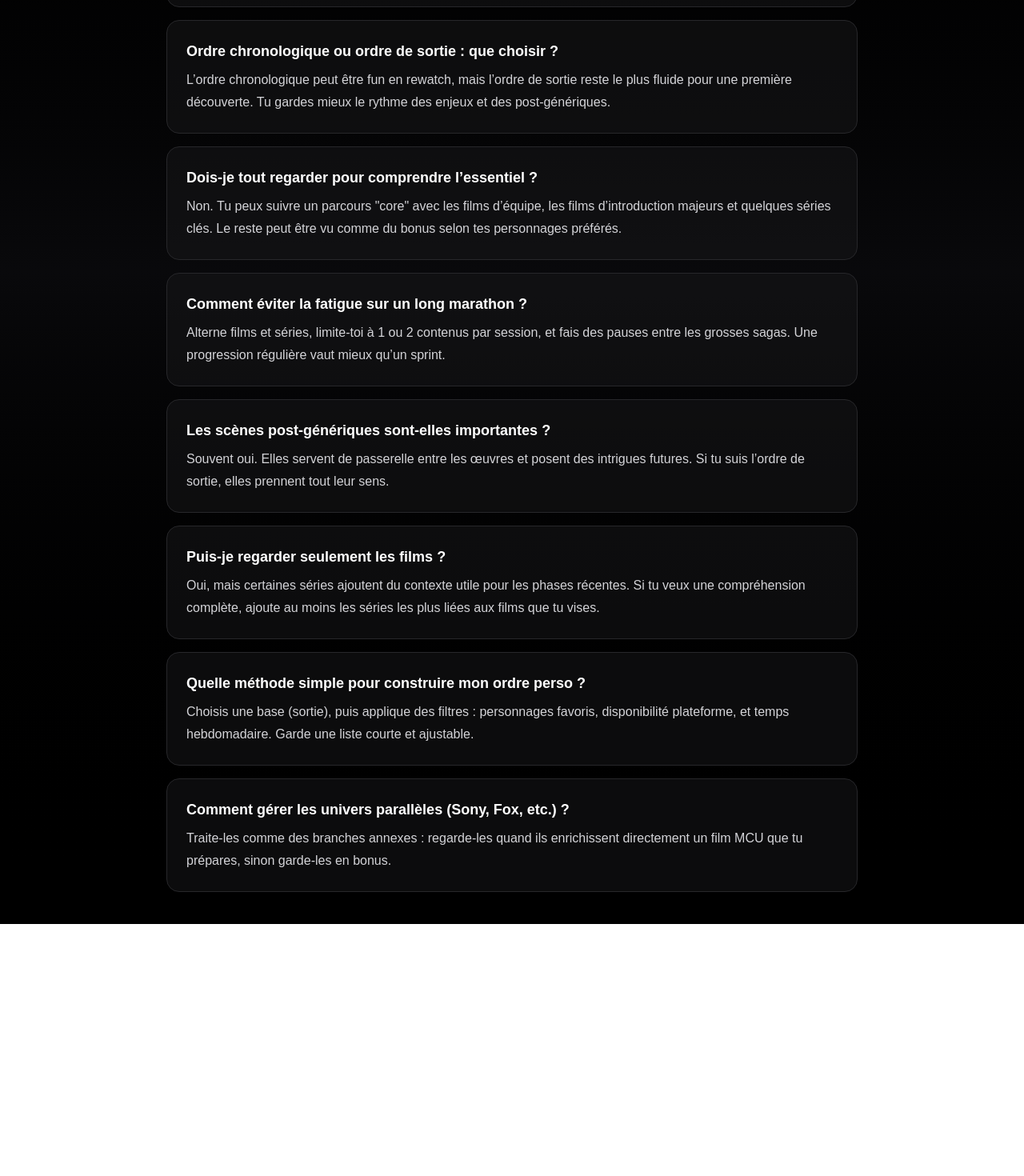
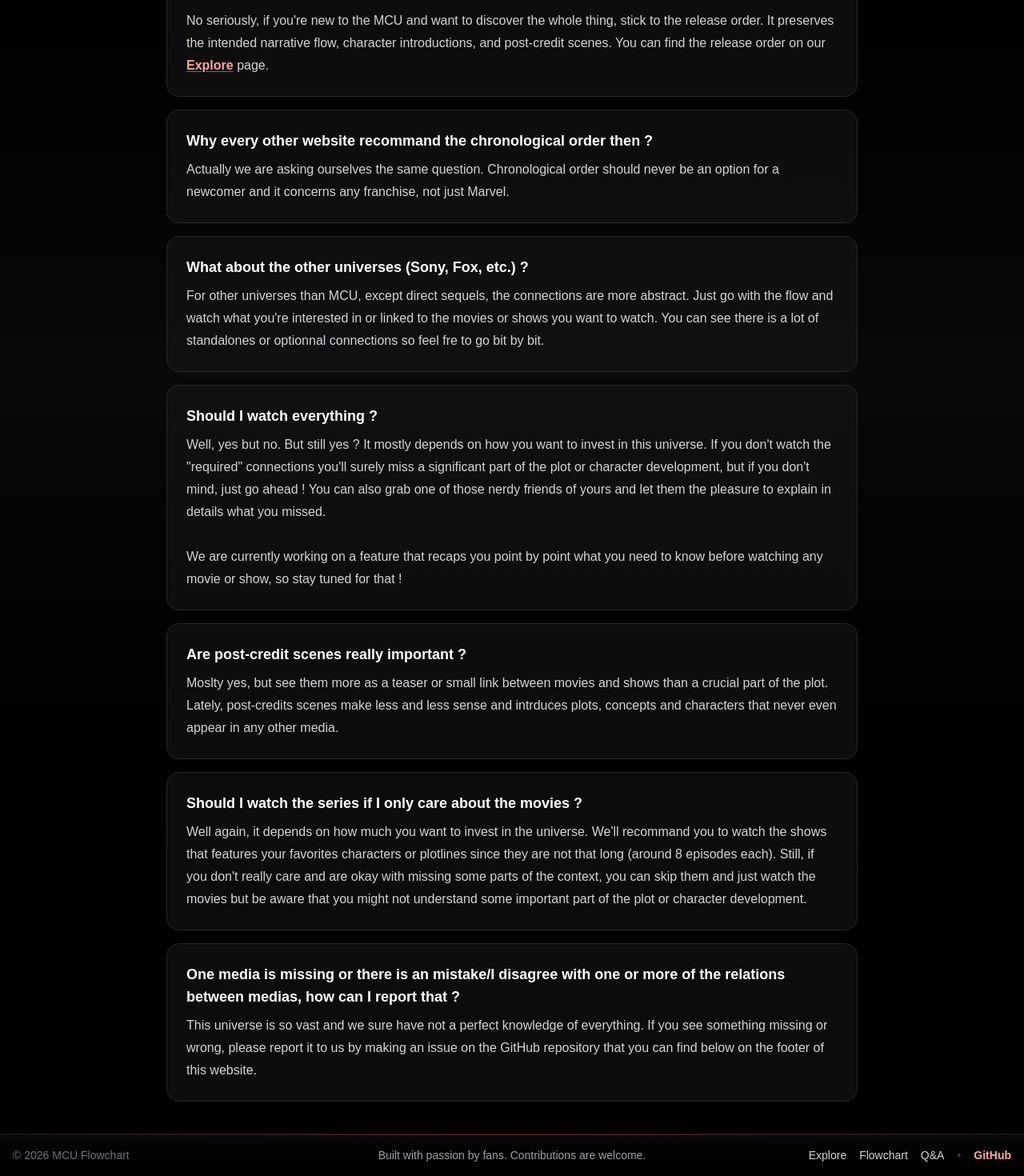
Before and after one commit to RedDTG/mcu-flowchart, a Next.js app in the folder apps/web/: page /watching-order in a window 1280 px wide. Shown: the part 479-1949 px from the top of the page at 80% size. Before the commit the page ends 1634 px from the top, so only its background shows below. Built offline with nearby package versions, Linux system fonts and the light colour scheme; no server answers.

Commit message:
feat: adding watching order + footer and fixed flowchart zoom

```diff
--- a/apps/web/src/app/layout.tsx
+++ b/apps/web/src/app/layout.tsx
@@ -1,6 +1,7 @@
 import type { Metadata } from "next";
 import { Geist, Geist_Mono } from "next/font/google";
 import "@xyflow/react/dist/style.css";
+import { SiteFooter } from "@/components/SiteFooter";
 import "./globals.css";
 
 const geistSans = Geist({
@@ -28,7 +29,10 @@ export default function RootLayout({
       lang="en"
       className={`${geistSans.variable} ${geistMono.variable} h-full antialiased`}
     >
-      <body className="min-h-full flex flex-col">{children}</body>
+      <body className="min-h-full flex flex-col">
+        {children}
+        <SiteFooter />
+      </body>
     </html>
   );
 }
--- a/apps/web/src/components/AppNavbar.tsx
+++ b/apps/web/src/components/AppNavbar.tsx
@@ -16,8 +16,8 @@ const pageLinks = [
   { href: "/", label: "Home" },
   { href: "/flowchart", label: "Flowchart" },
   { href: "/all-media", label: "Explore" },
+  { href: "/watching-order", label: "Watching Order" },
   // { href: "/watching-map", label: "Watching Map" },
-  // { href: "/watching-order", label: "Watching Order" },
 ] as const;
 
 function getMediaTypeTextClass(mediatype: SearchMedia["mediatype"]) {
--- a/apps/web/src/components/FlowchartPage.tsx
+++ b/apps/web/src/components/FlowchartPage.tsx
@@ -338,11 +338,6 @@ function UniverseGroupNode({ data }: NodeProps<Node<UniverseGroupNodeData>>) {
   );
 }
 
-const nodeTypes = {
-  mediaNode: MediaFlowNode,
-  universeGroup: UniverseGroupNode,
-};
-
 function buildUniverseIndex(universes: UniverseMetadata[], nodes: GraphNode[]) {
   const usedUniverses = new Set(nodes.map((node) => node.universe));
   const orderedUniverses = universes
@@ -643,6 +638,13 @@ export function FlowchartPage() {
   const [sagas, setSagas] = useState<SagaMetadata[]>([]);
   const [loading, setLoading] = useState(true);
   const [error, setError] = useState<string | null>(null);
+  const nodeTypes = useMemo(
+    () => ({
+      mediaNode: MediaFlowNode,
+      universeGroup: UniverseGroupNode,
+    }),
+    [],
+  );
 
   useEffect(() => {
     const loadGraph = async () => {
@@ -723,7 +725,7 @@ export function FlowchartPage() {
                 nodes={flowState.nodes}
                 edges={flowState.edges}
                 nodeTypes={nodeTypes}
-                defaultViewport={{ x: 500, y: 80, zoom: 0.2 }}
+                defaultViewport={{ x: 500, y: 200, zoom: 0.5 }}
                 minZoom={0.05}
                 maxZoom={1.35}
                 defaultEdgeOptions={{ type: "simplebezier" }}
--- /dev/null
+++ b/apps/web/src/components/SiteFooter.tsx
@@ -0,0 +1,45 @@
+import Link from "next/link";
+
+const githubUrl = "https://github.com/RedDTG/mcu-flowchart";
+const footerLinks = [
+    { href: "/all-media", label: "Explore" },
+    { href: "/flowchart", label: "Flowchart" },
+    { href: "/watching-order", label: "Q&A" },
+] as const;
+
+export function SiteFooter() {
+    const year = new Date().getFullYear();
+
+    return (
+        <footer className="relative border-t border-zinc-800/80 bg-linear-to-b from-zinc-950 to-black text-zinc-300">
+            <div className="pointer-events-none absolute inset-x-0 top-0 h-px bg-linear-to-r from-transparent via-red-500/45 to-transparent" />
+
+            <div className="mx-auto grid w-full max-w-7xl items-center gap-3 px-4 py-4 text-sm md:grid-cols-3">
+                <p className="text-zinc-500">© {year} MCU Flowchart</p>
+
+                <p className="text-zinc-400 md:justify-self-center md:text-center">Built with passion by fans. Contributions are welcome.</p>
+
+                <div className="flex flex-wrap items-center gap-x-4 gap-y-2 md:justify-self-end">
+                    <nav className="flex flex-wrap items-center gap-x-4 gap-y-2">
+                        {footerLinks.map((link) => (
+                            <Link key={link.href} href={link.href} className="text-zinc-300 transition hover:text-white">
+                                {link.label}
+                            </Link>
+                        ))}
+                    </nav>
+
+                    <span className="hidden text-zinc-700 sm:inline">•</span>
+
+                    <a
+                        href={githubUrl}
+                        target="_blank"
+                        rel="noreferrer noopener"
+                        className="font-semibold text-red-300 transition hover:text-red-200"
+                    >
+                        GitHub
+                    </a>
+                </div>
+            </div>
+        </footer>
+    );
+}
--- a/apps/web/src/components/WatchingOrderPage.tsx
+++ b/apps/web/src/components/WatchingOrderPage.tsx
@@ -1,3 +1,4 @@
+import Link from "next/link";
 import { AppNavbar } from "./AppNavbar";
 
 interface FaqItem {
@@ -7,59 +8,73 @@ interface FaqItem {
 
 const faqItems: FaqItem[] = [
   {
-    question: "Quel est le meilleur ordre pour débuter Marvel ?",
+    question: "What is the best order to watch Marvel movies and series ?",
     answer:
-      "Si tu débutes, l’ordre de sortie est le plus simple : il évite les spoilers involontaires et respecte la manière dont les révélations ont été pensées.",
+      "Release Order.\n\nNo seriously, if you're new to the MCU and want to discover the whole thing, stick to the release order. It preserves the intended narrative flow, character introductions, and post-credit scenes. You can find the release order on our Explore page.",
   },
   {
-    question: "Ordre chronologique ou ordre de sortie : que choisir ?",
+    question: "Why every other website recommand the chronological order then ?",
     answer:
-      "L’ordre chronologique peut être fun en rewatch, mais l’ordre de sortie reste le plus fluide pour une première découverte. Tu gardes mieux le rythme des enjeux et des post-génériques.",
+      "Actually we are asking ourselves the same question. Chronological order should never be an option for a newcomer and it concerns any franchise, not just Marvel.",
   },
   {
-    question: "Dois-je tout regarder pour comprendre l’essentiel ?",
+    question: "What about the other universes (Sony, Fox, etc.) ?",
     answer:
-      "Non. Tu peux suivre un parcours \"core\" avec les films d’équipe, les films d’introduction majeurs et quelques séries clés. Le reste peut être vu comme du bonus selon tes personnages préférés.",
+      "For other universes than MCU, except direct sequels, the connections are more abstract. Just go with the flow and watch what you're interested in or linked to the movies or shows you want to watch. You can see there is a lot of standalones or optionnal connections so feel fre to go bit by bit.",
   },
   {
-    question: "Comment éviter la fatigue sur un long marathon ?",
+    question: "Should I watch everything ?",
     answer:
-      "Alterne films et séries, limite-toi à 1 ou 2 contenus par session, et fais des pauses entre les grosses sagas. Une progression régulière vaut mieux qu’un sprint.",
+      "Well, yes but no. But still yes ? It mostly depends on how you want to invest in this universe. If you don't watch the \"required\" connections you'll surely miss a significant part of the plot or character development, but if you don't mind, just go ahead ! You can also grab one of those nerdy friends of yours and let them the pleasure to explain in details what you missed.\n\nWe are currently working on a feature that recaps you point by point what you need to know before watching any movie or show, so stay tuned for that !",
   },
   {
-    question: "Les scènes post-génériques sont-elles importantes ?",
+    question: "Are post-credit scenes really important ?",
     answer:
-      "Souvent oui. Elles servent de passerelle entre les œuvres et posent des intrigues futures. Si tu suis l’ordre de sortie, elles prennent tout leur sens.",
+      "Moslty yes, but see them more as a teaser or small link between movies and shows than a crucial part of the plot. Lately, post-credits scenes make less and less sense and intrduces plots, concepts and characters that never even appear in any other media.",
   },
   {
-    question: "Puis-je regarder seulement les films ?",
+    question: "Should I watch the series if I only care about the movies ?",
     answer:
-      "Oui, mais certaines séries ajoutent du contexte utile pour les phases récentes. Si tu veux une compréhension complète, ajoute au moins les séries les plus liées aux films que tu vises.",
+      "Well again, it depends on how much you want to invest in the universe. We'll recommand you to watch the shows that features your favorites characters or plotlines since they are not that long (around 8 episodes each). Still, if you don't really care and are okay with missing some parts of the context, you can skip them and just watch the movies but be aware that you might not understand some important part of the plot or character development. ",
   },
   {
-    question: "Quelle méthode simple pour construire mon ordre perso ?",
+    question: "One media is missing or there is an mistake/I disagree with one or more of the relations between medias, how can I report that ?",
     answer:
-      "Choisis une base (sortie), puis applique des filtres : personnages favoris, disponibilité plateforme, et temps hebdomadaire. Garde une liste courte et ajustable.",
-  },
-  {
-    question: "Comment gérer les univers parallèles (Sony, Fox, etc.) ?",
-    answer:
-      "Traite-les comme des branches annexes : regarde-les quand ils enrichissent directement un film MCU que tu prépares, sinon garde-les en bonus.",
-  },
+      "This universe is so vast and we sure have not a perfect knowledge of everything. If you see something missing or wrong, please report it to us by making an issue on the GitHub repository that you can find below on the footer of this website.",
+  }
 ];
 
 export function WatchingOrderPage() {
+  const renderAnswer = (answer: string) => {
+    const exploreWord = "Explore";
+    const parts = answer.split(exploreWord);
+
+    if (parts.length === 1) {
+      return answer;
+    }
+
+    return parts.map((part, index) => (
+      <span key={`${part}-${index}`}>
+        {part}
+        {index < parts.length - 1 ? (
+          <Link href="/all-media" className="font-semibold text-red-300 underline decoration-red-400/70 underline-offset-2 hover:text-red-200">
+            {exploreWord}
+          </Link>
+        ) : null}
+      </span>
+    ));
+  };
+
   return (
     <div className="min-h-screen bg-linear-to-b from-black via-zinc-950 to-black text-zinc-100">
       <AppNavbar />
 
       <main className="mx-auto w-full max-w-4xl px-4 py-8 sm:py-10">
         <section className="rounded-3xl border border-zinc-800 bg-zinc-900/60 p-6 sm:p-8">
-          <p className="text-xs font-semibold uppercase tracking-[0.2em] text-red-400">Watching Order</p>
-          <h1 className="mt-3 text-3xl font-black leading-tight text-white sm:text-4xl">FAQ pour regarder Marvel sans se perdre</h1>
+          <p className="text-xs font-semibold uppercase tracking-[0.2em] text-red-400">Watching order and Q&A</p>
+          <h1 className="mt-3 text-3xl font-black leading-tight text-white sm:text-4xl">Now, that's the real question</h1>
           <p className="mt-4 text-sm leading-7 text-zinc-300 sm:text-base">
-            Cette page te donne des réponses rapides et pratiques pour construire ton ordre de visionnage.
-            L’objectif : rester simple, éviter les spoilers, et garder un rythme agréable.
+            Every Marvel fan, neophyte to complete nerd once asked themselves this question : what is the best order to watch Marvel movies and series ? And since every website has its own opinion, it's not really helpfull. So we'll answer together to all your questions.
           </p>
         </section>
 
@@ -67,7 +82,7 @@ export function WatchingOrderPage() {
           {faqItems.map((item) => (
             <article key={item.question} className="rounded-2xl border border-zinc-800 bg-zinc-900/50 p-5 sm:p-6">
               <h2 className="text-lg font-bold text-white">{item.question}</h2>
-              <p className="mt-2 text-sm leading-7 text-zinc-300 sm:text-base">{item.answer}</p>
+              <p className="mt-2 whitespace-pre-line text-sm leading-7 text-zinc-300 sm:text-base">{renderAnswer(item.answer)}</p>
             </article>
           ))}
         </section>
```
